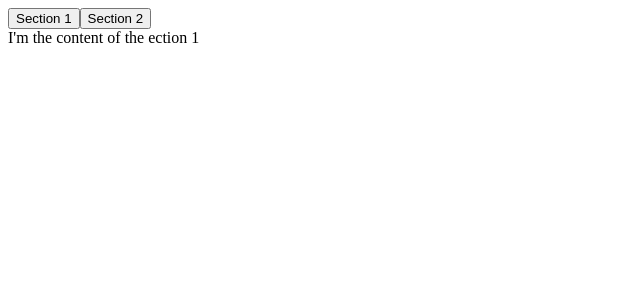
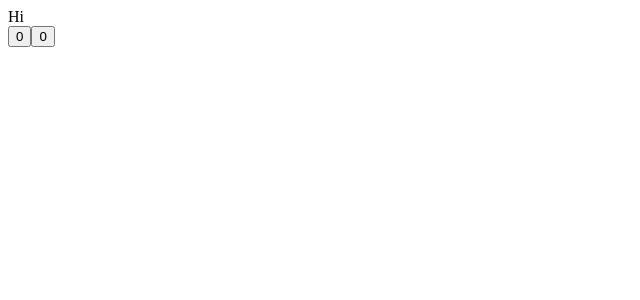
Before and after one commit to ljs614/React-hooks, a React (Create React App) app in the folder react-hooks/: page / in a window 1280 px wide. Shown: the top 300 px of the page, without its empty margins (0-640 px from the left). Built offline with nearby package versions, Linux system fonts and the light colour scheme.

Commit message:
useEffect

```diff
--- a/react-hooks/src/App.js
+++ b/react-hooks/src/App.js
@@ -1,29 +1,17 @@
-import React, { useState } from "react";
-import useTabs from "./useTabs"
-
-const content = [
-  {
-      tab: "Section 1",
-      content: "I'm the content of the ection 1"
-  },
-  {
-      tab: "Section 2",
-      content: "I'm the content of the ection 2"
-  }
-];
-
-
+import React, { useState, useEffect } from "react";
 
 const App = () => {
-  const {currentItem, changeItem} = useTabs(0, content);
-    return (
-      <div>
-        {content.map((section, index) => (
-          <button onClick={() => changeItem(index)}>{section.tab}</button>
-        ))}
-        <div>{currentItem.content}</div>
-      </div>
-    );
+  const sayHello = () => console.log("Hello");
+  const [number, setNumber] = useState(0);
+  const [aNumber, setANumber] = useState(0);
+  useEffect(sayHello, [number]);
+  return (
+    <div>
+      <div>Hi</div>
+      <button onClick={() => setNumber(number + 1)}>{number}</button>
+      <button onClick={() => setANumber(aNumber + 1)}>{aNumber}</button>
+    </div>
+  );
 }
 
 export default App;
```
